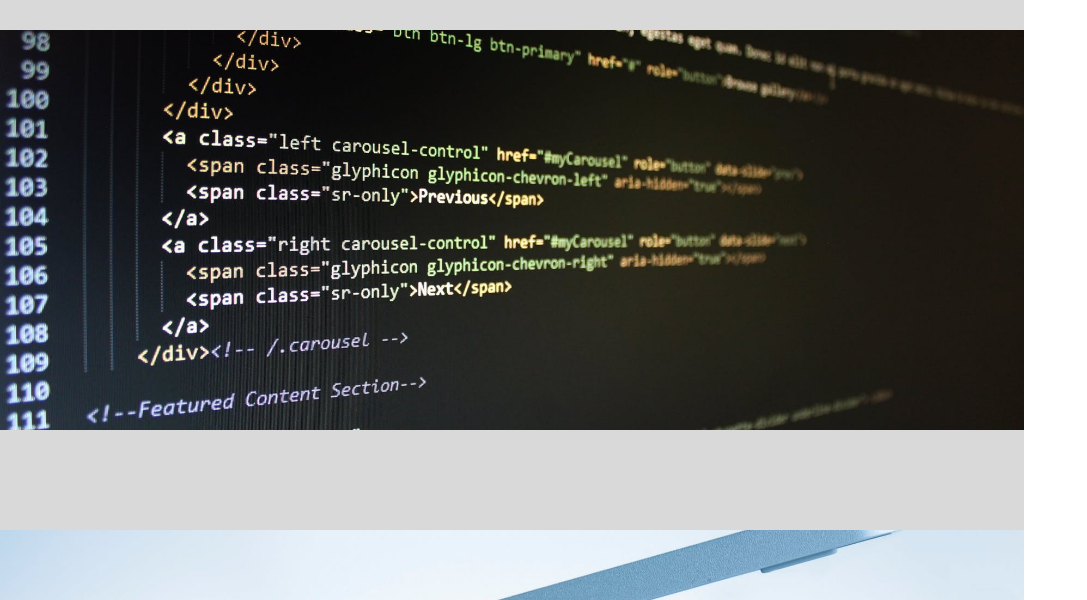
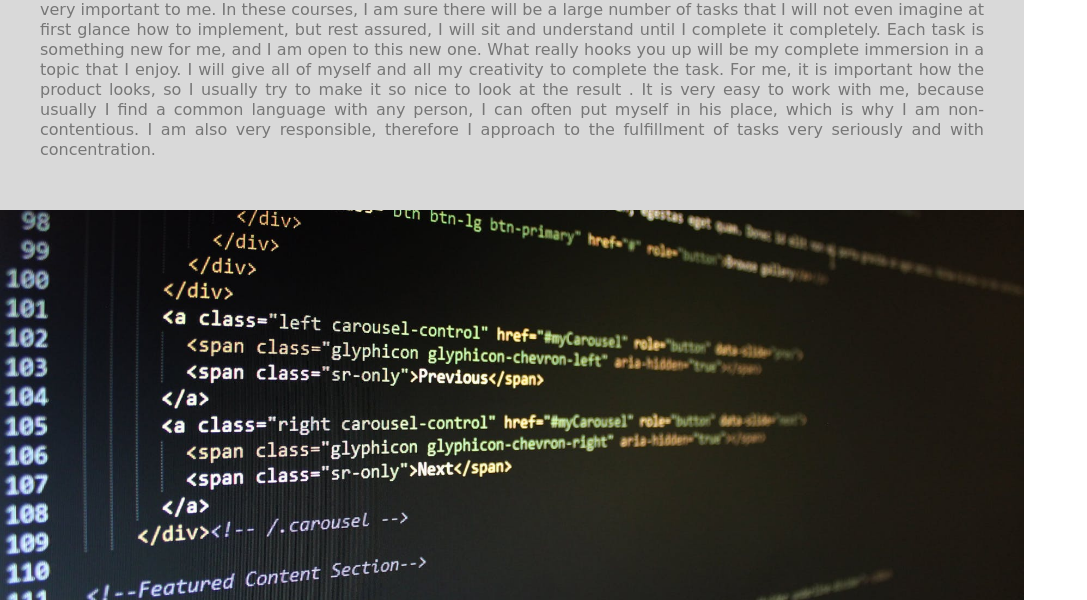
Before and after one commit to kalasikk/rsschool-2019Q1-cv, a plain HTML site: page index.html in a window 1280 px wide. Shown: the part 500-1100 px from the top of the page, without its empty margins (0-1087 px from the left). Drawn offline with Linux system fonts and the light colour scheme.

Commit message:
docs: Add summary

```diff
--- a/index.html
+++ b/index.html
@@ -25,7 +25,19 @@
         </div>
         <div class="text-1">
             <h2>Summary</h2>
-        </div>
+        <p>
+                My goal is, of course, to gain experience, because I understand perfectly well that any
+                experience that I could get is very important to me. In these courses, I am sure there will be
+                a large number of tasks that I will not even imagine at first glance how to implement, but rest assured,
+                I will sit and understand until I complete it completely. Each task is something new for me,
+                and I am open to this new one. What really hooks you up will be my complete immersion in a topic that
+                I enjoy. I will give all of myself and all my creativity to complete the task. For me, it is important
+                how the product looks, so I usually try to make it so nice to look at the result . It is very easy to
+                work with me, because usually I find a common language with any person, I can often put myself in his place,
+                which is why I am non-contentious. I am also very responsible,
+                therefore I approach to the fulfillment of tasks very seriously and with concentration.
+        </p>
+    </div>
         <div class="bg-image-2">
         </div>
         <div class="text-2">
```
